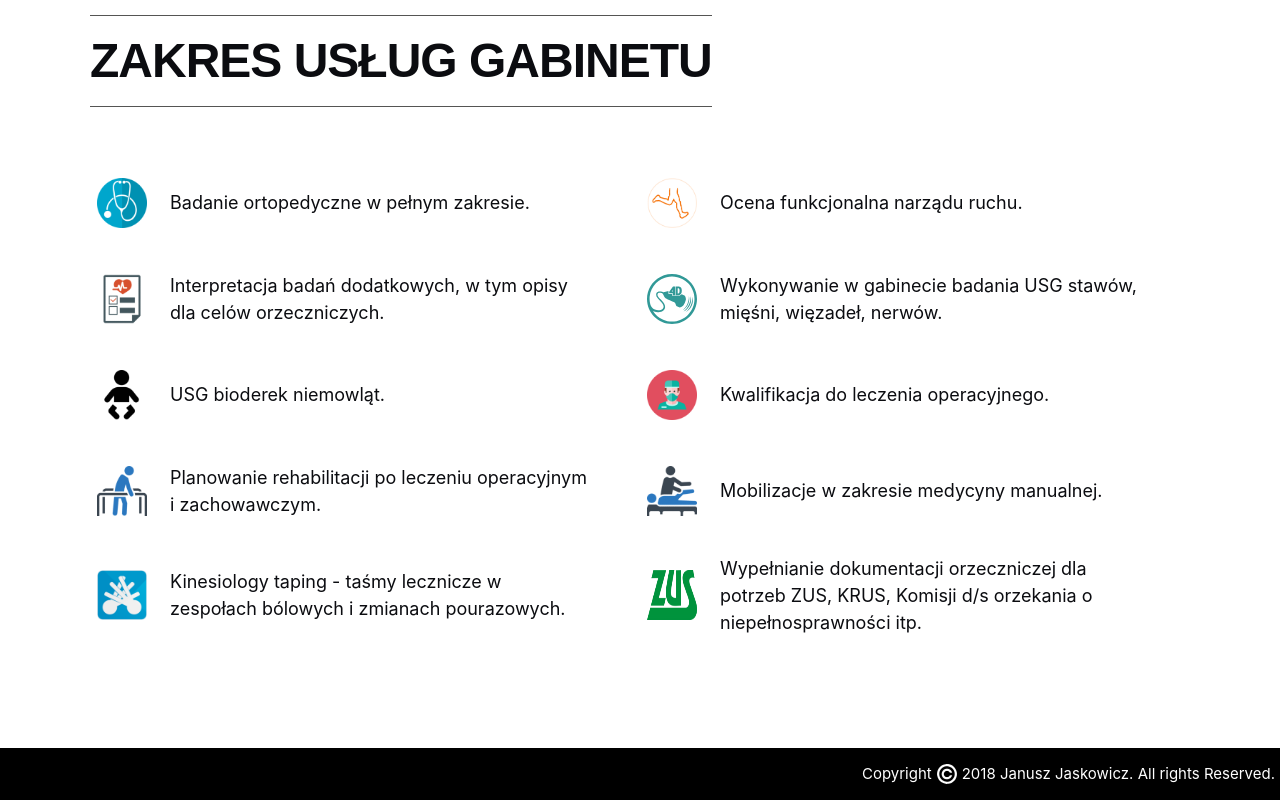
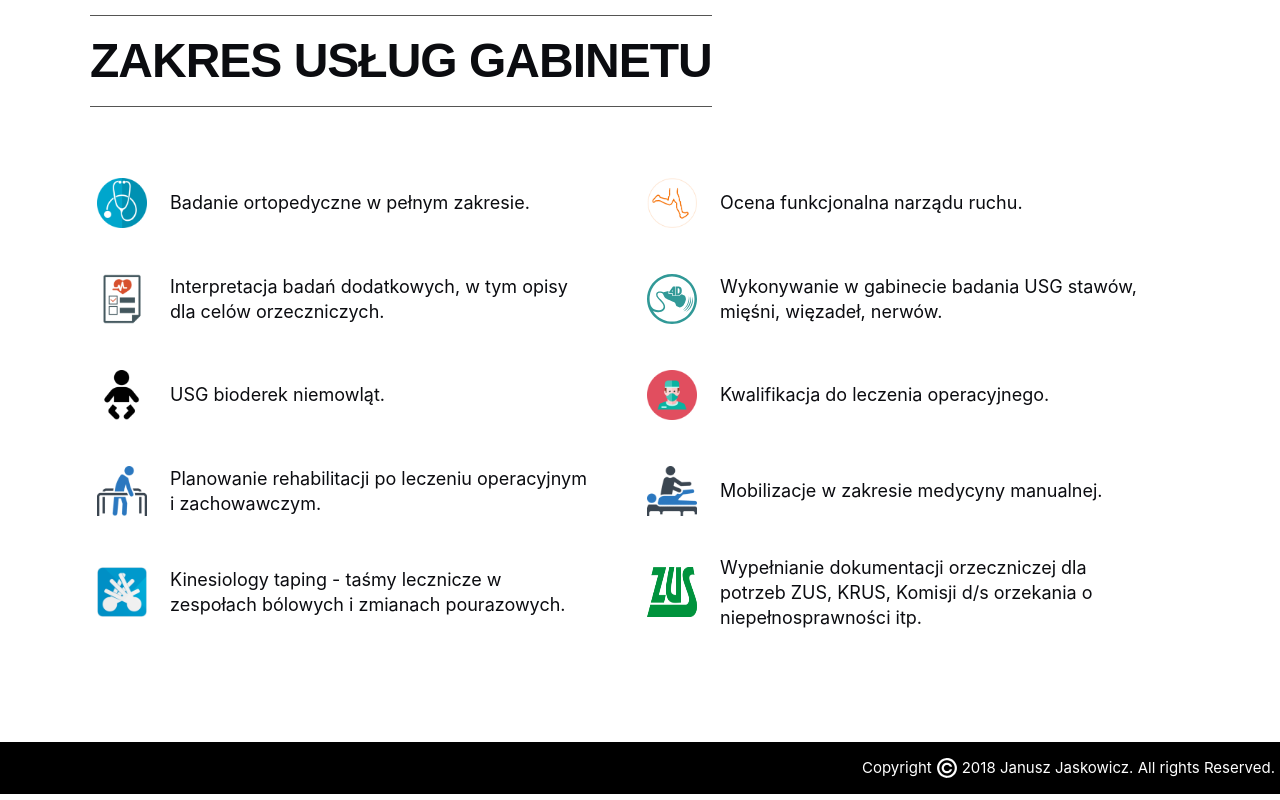
Before and after one commit to aksameet/ortopeda, a React app: page / in a window 1280 px wide. Shown: the part 3025-3825 px from the top of the page. Built offline with nearby package versions, Linux system fonts and the light colour scheme; a web font is replaced by a local one.

Commit message:
Dec 27 #6

```diff
--- a/src/components/about.js
+++ b/src/components/about.js
@@ -28,7 +28,7 @@ export default class About extends Component {
                     </h2>
                     <div className={`about-content ${this.state.isActive ? 'on' : 'off'}`}>
                         <h3>Lek. med. Janusz Jaskowicz</h3>
-                        <p> ukończył studia na Wydziale Lekarskim Wojskowej Akademii Medycznej w Łodzi w 1984 roku. Droga zawodowa wiodła przez Oddział Chirurgii Szpitala w Skwierzynie i Oddziału Chirurgii Szpitala w Międzyrzeczu, oraz Oddział Ortopedii i Traumatologii 111 Szpitala Wojskowego w Poznaniu, gdzie w 1997 roku uzyskał tytuł specjalisty II stopnia z Ortopedii i Traumatologii Narządu Ruchu.</p>
+                        <p> ukończył studia na Wydziale Lekarskim Wojskowej Akademii Medycznej w Łodzi w 1984 roku. Droga zawodowa wiodła przez Oddział Chirurgii Szpitala w Skwierzynie i Oddziału Chirurgii Szpitala w Międzyrzeczu, oraz Oddział Ortopedii i Traumatologii 111 Szpitala Wojskowego w Poznaniu, gdzie w 1997 roku uzyskał tytuł specjalisty II stopnia z Ortopedii i Traumatologii Narządu Ruchu. Członek Polskiego Towarzystwa Artroskopowego zrzeszonego w ESSKA i Polskiego Towarzystwa Ortopedycznego i Traumatologicznego.</p>
                         <p>Od 2000 roku pracuje na Oddziale Chirurgii i Traumatologii Szpitala im. Pięciu Świętych Braci Międzyrzeckich w Międzyrzeczu, gdzie przez wprowadzanie najnowocześniejszych technik operacyjnych, w oparciu o nowe technologie i instrumentaria wiodących firm europejskich, przyczynił się do rozwoju oraz zwiększenia zakresu usług i spektrum zabiegów, m.in. o artroskopię stawów i techniki zamknięte zaopatrywania złamań.</p>
                         <p>Artroskopia stawu kolanowego i barkowego pozostały w centrum zainteresowania doktora Jaskowicza. Na rozwój tych technik kładzie on nadal główny nacisk poprzez uczestnictwo w licznych szkoleniach, kursach, warsztatach cadawerowych, sympozjach, innych formach dokształcania, również obecnie po powstaniu od 2012 roku nowego Oddziału Ortopedii i Traumatologii, gdzie pełni funkcję z-cy Ordynatora.</p>
                         <p>Poprzez te kształcenia rozwinął wiele praktycznych umiejętności, zdobywając certyfikaty wiodących ośrodków kształcących lekarzy na kursach krajowych i w składzie międzynarodowym m.in. z zakresu usg narządu ruchu, medycyny manualnej, plastrowania dynamicznego, gwoździowania śródszpikowego, światowej organizacji osteosyntezy AO, oraz wielu innych. </p>
--- a/src/style/_zakres.scss
+++ b/src/style/_zakres.scss
@@ -61,6 +61,11 @@
             display: block;
             color: rgb(11, 12, 16);
             font-size: 18px;
+            line-height: 25px;
+            @include SmallDevice {
+                font-size: 16px;
+                line-height: 20px;
+            }
         }
     }
 }
```
